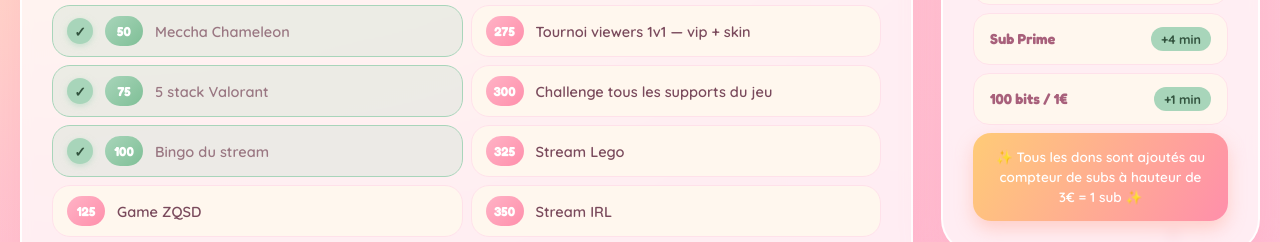
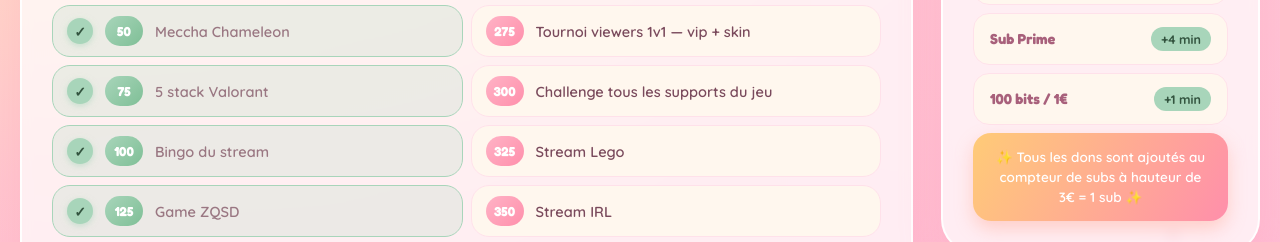
Before and after one commit to itslylla/itslylla.github.io, a plain HTML site: page summerathon.html in a window 1280 px wide. Shown: the part 556-798 px from the top of the page. Drawn offline with Linux system fonts and the light colour scheme.

Commit message:
update subgoals validation

```diff
--- a/summerathon.html
+++ b/summerathon.html
@@ -84,7 +84,7 @@
                     <span class="badge">325</span><span class="label">Stream Lego</span>
                 </div>
                 <div class="goal">
-                    <!-- <span class="check">✓</span> -->
+                    <span class="check">✓</span>
                     <span class="badge">125</span><span class="label">Game ZQSD</span>
                 </div>
                 <div class="goal">
```
